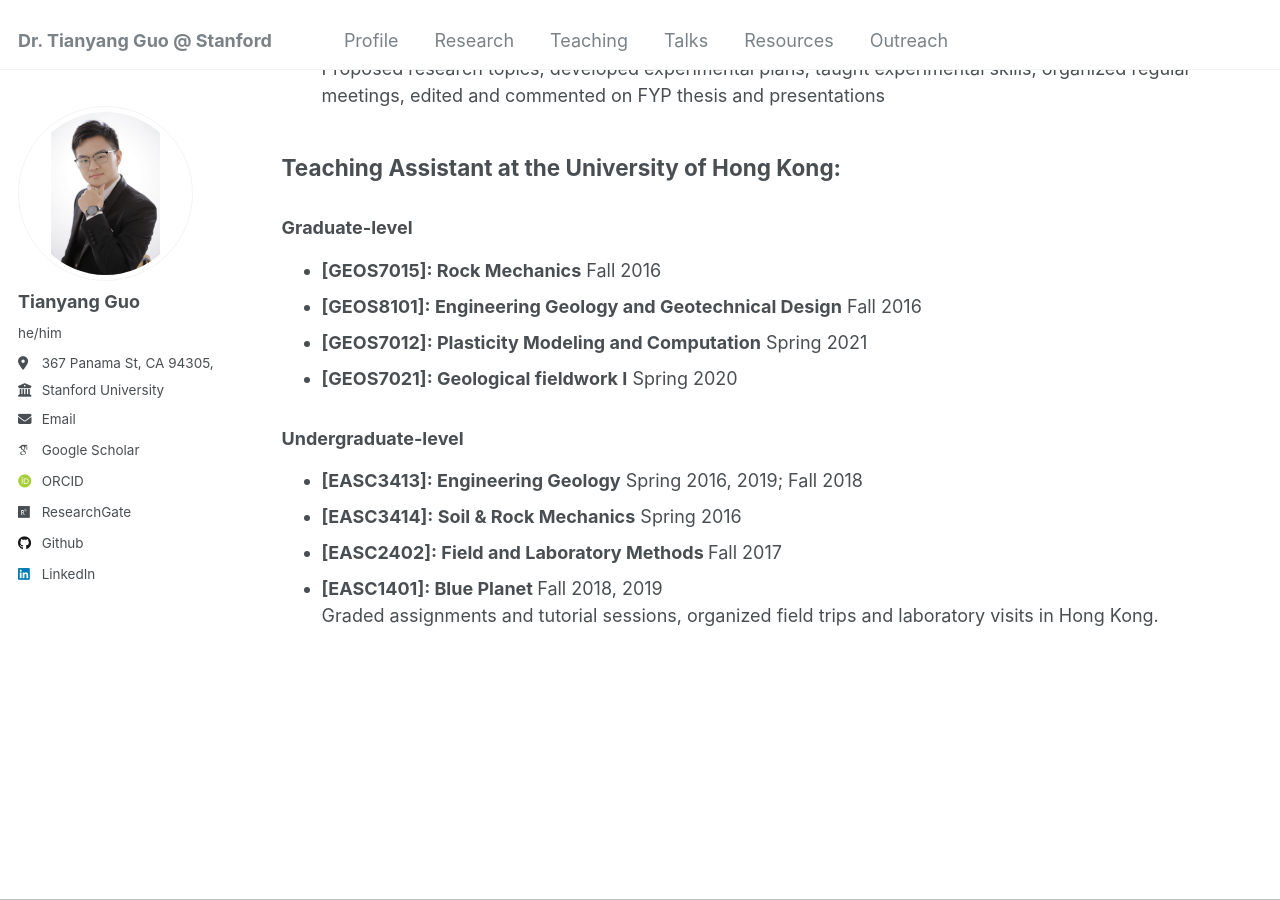
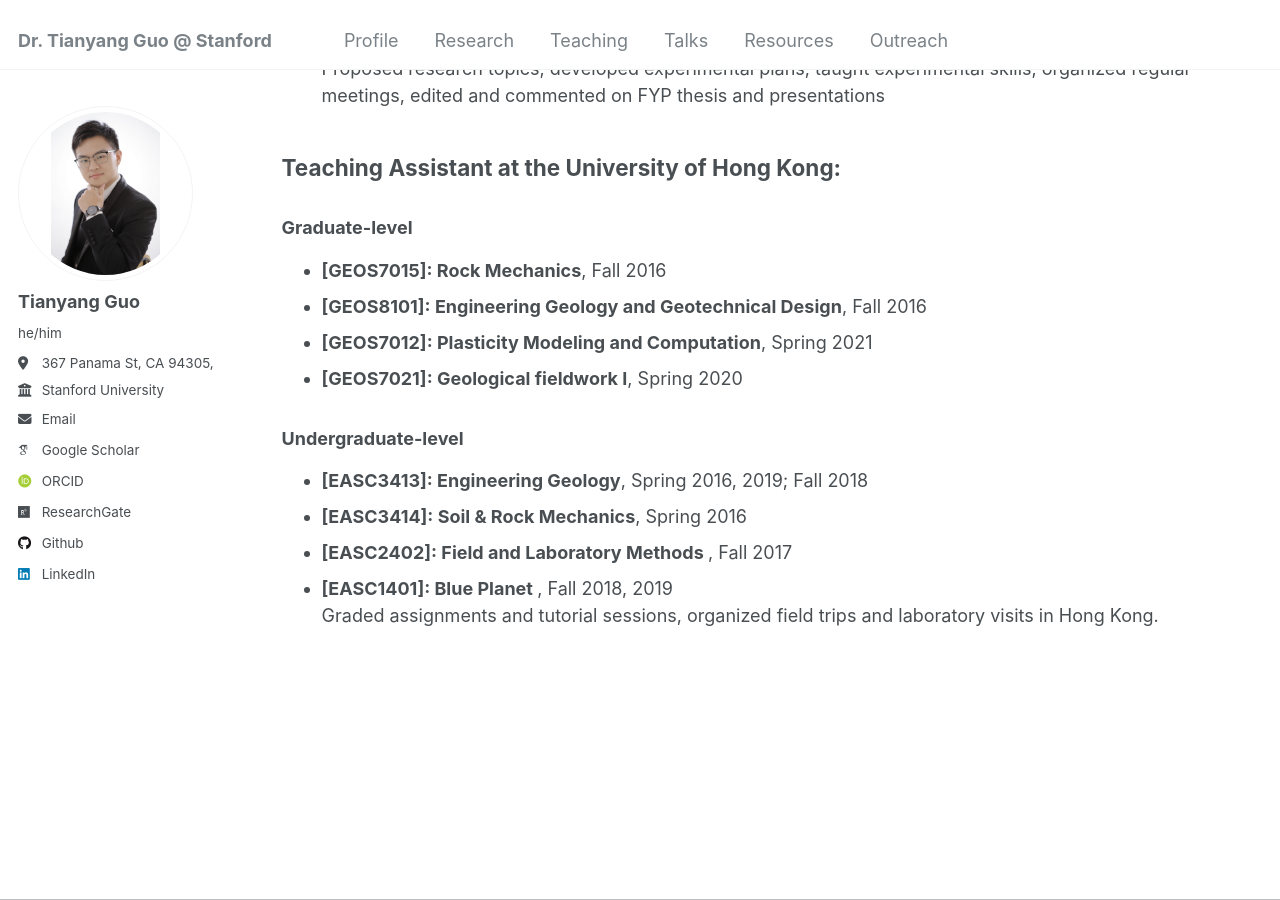
Before and after one commit to guotystanford/guotystanford.github.io, a Jekyll site: the page built from _pages/teaching.md, in a window 1280 px wide and 900 px high, scrolled down 385 px. Built offline with Jekyll 4.4.1, drawn with Linux system fonts in a browser that asks for light colours; some web fonts are replaced.

```diff
--- a/_pages/teaching.md
+++ b/_pages/teaching.md
@@ -18,14 +18,14 @@ Proposed research topics, developed experimental plans, taught experimental skil
 
 ## Teaching Assistant at the University of Hong Kong:
 ### Graduate-level
-  * <b>[GEOS7015]: Rock Mechanics</b> Fall 2016
-  * <b>[GEOS8101]: Engineering Geology and Geotechnical Design</b> Fall 2016
-  * <b>[GEOS7012]: Plasticity Modeling and Computation</b> Spring 2021
-  * <b>[GEOS7021]: Geological fieldwork I</b> Spring 2020
+  * <b>[GEOS7015]: Rock Mechanics</b>, Fall 2016
+  * <b>[GEOS8101]: Engineering Geology and Geotechnical Design</b>, Fall 2016
+  * <b>[GEOS7012]: Plasticity Modeling and Computation</b>, Spring 2021
+  * <b>[GEOS7021]: Geological fieldwork I</b>, Spring 2020
 
 ### Undergraduate-level
-  * <b>[EASC3413]: Engineering Geology</b> Spring 2016, 2019; Fall 2018
-  * <b>[EASC3414]: Soil & Rock Mechanics</b> Spring 2016
-  * <b>[EASC2402]: Field and Laboratory Methods </b> Fall 2017
-  * <b>[EASC1401]: Blue Planet </b> Fall 2018, 2019
+  * <b>[EASC3413]: Engineering Geology</b>, Spring 2016, 2019; Fall 2018
+  * <b>[EASC3414]: Soil & Rock Mechanics</b>, Spring 2016
+  * <b>[EASC2402]: Field and Laboratory Methods </b>, Fall 2017
+  * <b>[EASC1401]: Blue Planet </b>, Fall 2018, 2019
     Graded assignments and tutorial sessions, organized field trips and laboratory visits in Hong Kong.
```
